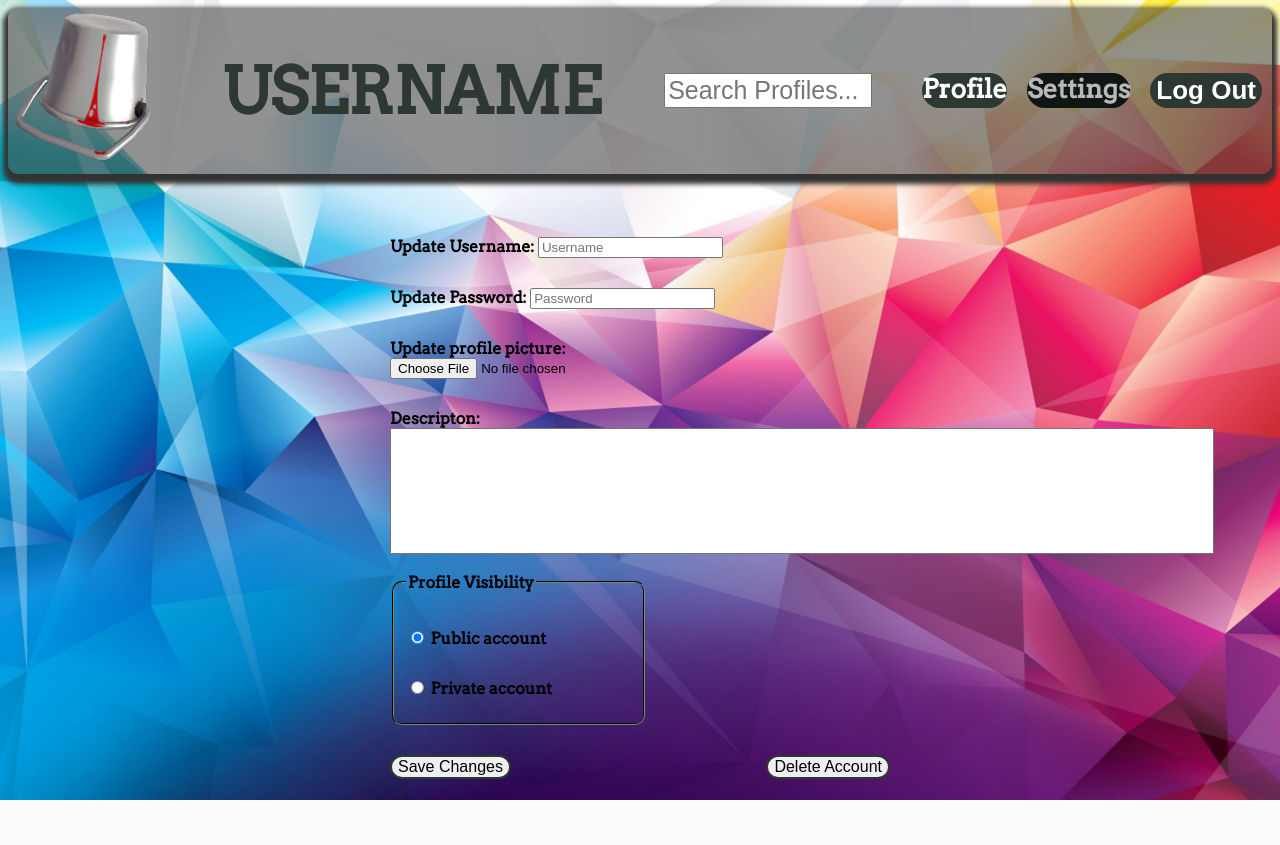
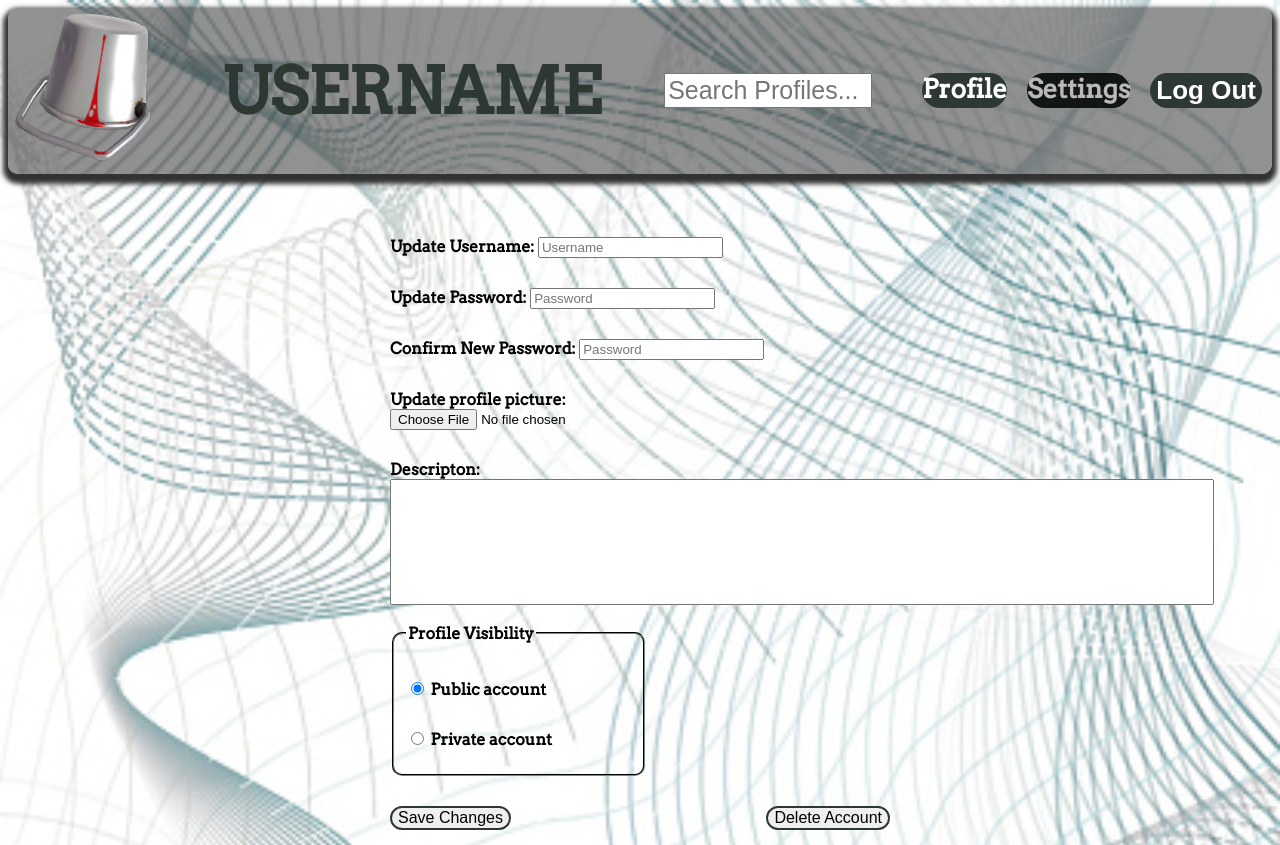
Before and after one commit to TimC615/COIS-3420H-Project, a PHP site: page /settings.html in a window 1280 px wide. Before the commit the page ends 800 px from the top, so only its background shows below. Run offline with PHP 8.4, Linux system fonts and the light colour scheme.

Commit message:
Altered background image and added a "confirm new password" field

```diff
--- a/css/general_styles.css
+++ b/css/general_styles.css
@@ -1,11 +1,12 @@
 @import url('https://fonts.googleapis.com/css?family=Arvo&display=swap');
 
 body {
-  background-image: url("../images/background3.jpg");
+  background-image: url("../images/background2.jpg");
   background-repeat: no-repeat;
   background-attachment: fixed;
   background-size: cover;
   font-family: 'Arvo', serif;
+  background-blend-mode: darken;
 }
 
 header {
--- /dev/null
+++ b/js/settings.js
@@ -0,0 +1,3 @@
+function deleteConfirm() {
+    confirm("Are you sure you want to delete your account?");
+}
--- a/settings.html
+++ b/settings.html
@@ -43,6 +43,11 @@
 			<label for="updatepass">Update Password:</label>
 			<input id="updatepass" type="password" placeholder="Password">
 		</div>
+		<div>
+			<label for="confirmpass">Confirm New Password:</label>
+			<input id="confirmpass" type="password" placeholder="Password">
+		</div>
+
 		<!--Possibly display current profile image before a change occurs (like Discord)-->
 		<!--Possible image preview prior to submission-->
 		<!--No limits set on dimensions or byte size yet-->
@@ -71,8 +76,10 @@
 		<!--implement javascript compatibility for confirmation popup-->
 		<div id="commitchanges">
 			<button type="submit" id="submit" name="submit" class="centered">Save Changes</button>
-			<button type="button" id="delete" name="delete" onclick="alert('Are you sure?')" class="centered">Delete Account</button>
+			<button id="delete" name="delete" onclick="deleteConfirm()" class="centered">Delete Account</button>
 		</div>
+		<script src="./js/settings.js">
+		</script>
 	</form>
 </body>
 
```
